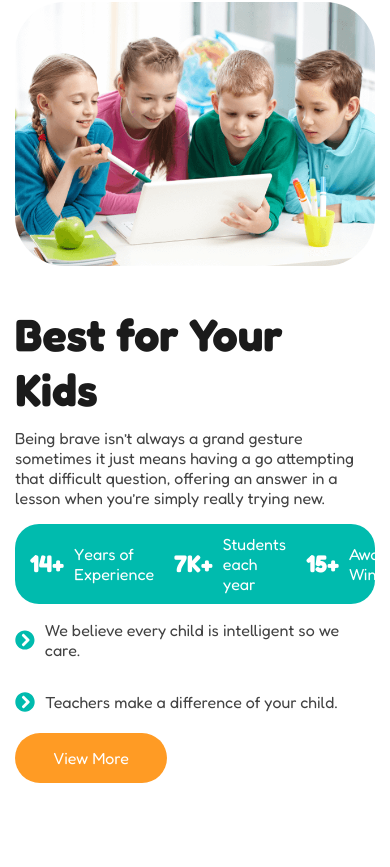
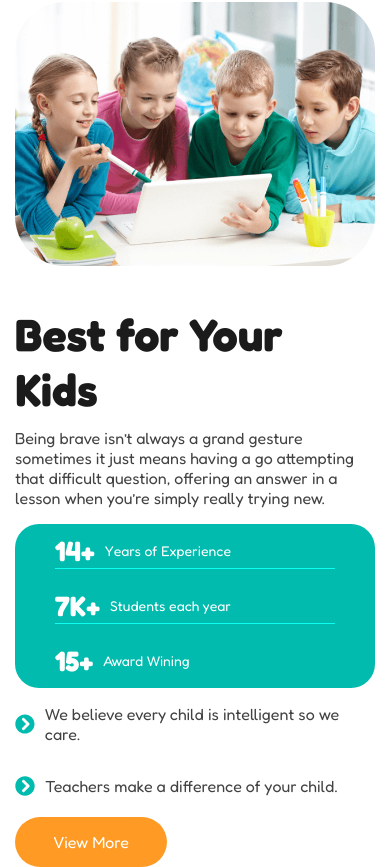
Before and after one commit to ravshanaliyev/kinde, a React (Create React App) app: page / in a window 390 px wide. Shown: the part 2306-3173 px from the top of the page. Before the commit the page ends 3089 px from the top, so only its background shows below. Built offline with nearby package versions, Linux system fonts and the light colour scheme.

Commit message:
finally ended

```diff
--- a/src/pages/home/Home.css
+++ b/src/pages/home/Home.css
@@ -303,11 +303,26 @@
     }
 
     .stats {
-        padding: 10px 15px;
+        padding: 10px 5px;
+        flex-direction: column;
+    }
+
+    .stat {
+        width: 80%;
+        margin: 0 auto;
+        border-bottom: 1px solid #0cffef;
+    }
+
+    .stat:last-child {
+        border-bottom: none;
     }
 
     .stat-title {
-        font-size: 24px;
+        font-size: 28px;
+    }
+
+    .stat-desc {
+        font-size: 14px;
     }
 
     .statistic-link {
```
